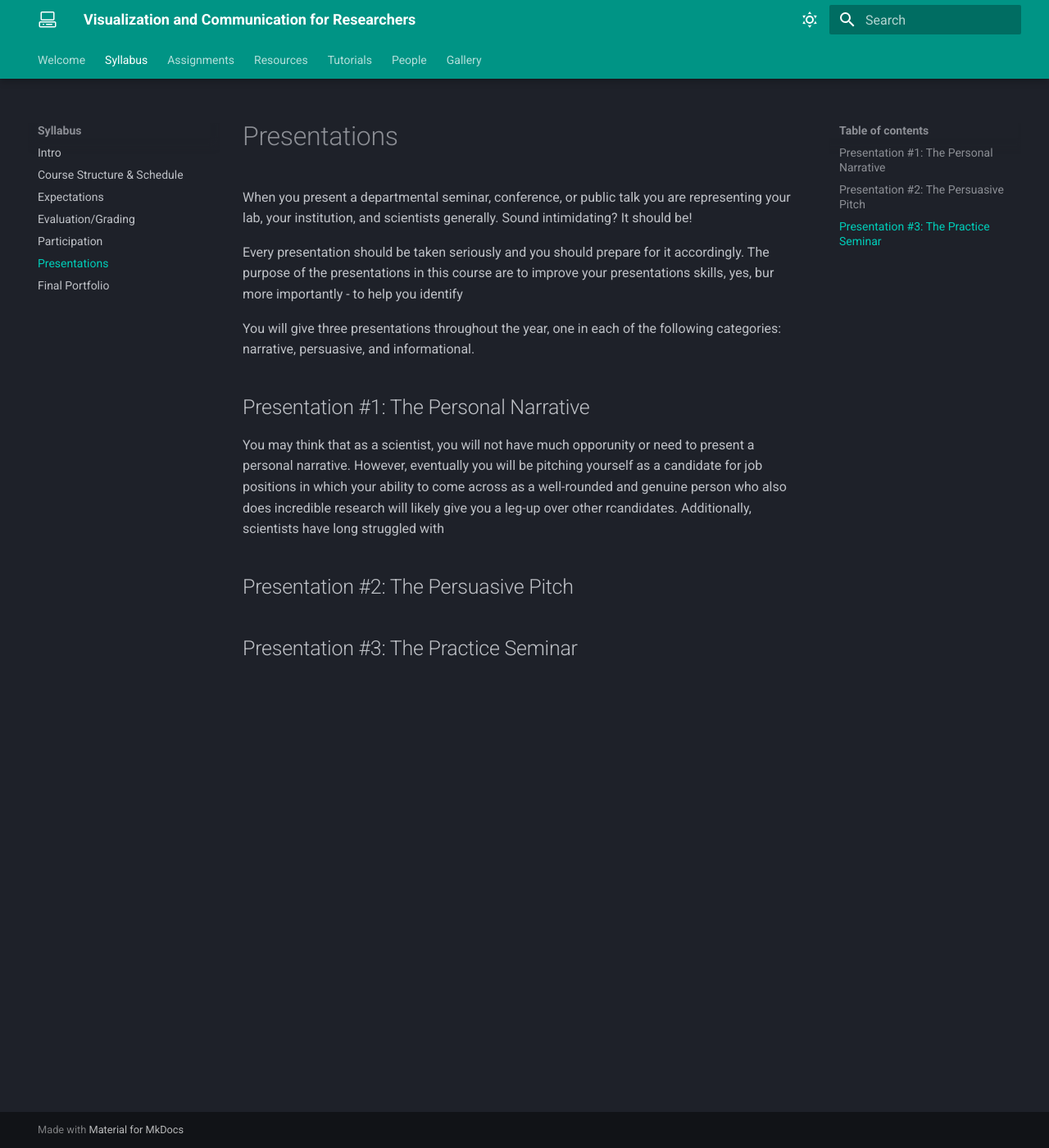
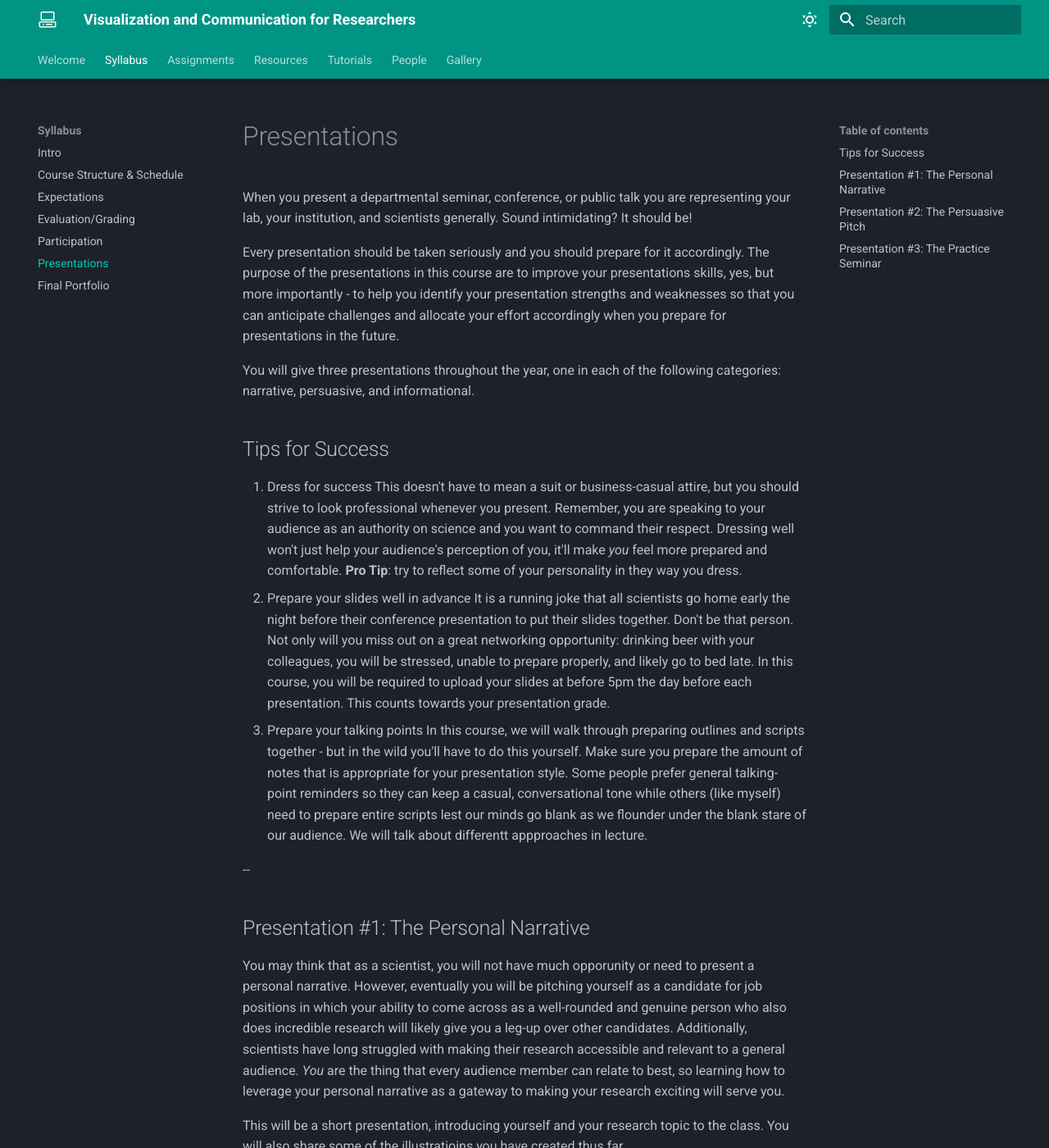
Before and after one commit to elissasoroj/vizcomm, an MkDocs documentation site: the page built from docs/presentations.md, in a window 1280 px wide and 1400 px high. Shown: the whole window at 82% size. Built offline with MkDocs 1.6.1 and Material for MkDocs 9.7.7, drawn with Linux system fonts in a browser that asks for light colours; some of the changed text lies outside the part shown.

```diff
--- a/docs/presentations.md
+++ b/docs/presentations.md
@@ -2,13 +2,47 @@
 
 When you present a departmental seminar, conference, or public talk you are representing your lab, your institution, and scientists generally. Sound intimidating? It should be!
 
-Every presentation should be taken seriously and you should prepare for it accordingly. The purpose of the presentations in this course are to improve your presentations skills, yes, bur more importantly - to help you identify
+Every presentation should be taken seriously and you should prepare for it accordingly. The purpose of the presentations in this course are to improve your presentations skills, yes, but more importantly - to help you identify your presentation strengths and weaknesses so that you can anticipate challenges and allocate your effort accordingly when you prepare for presentations in the future.
 
 You will give three presentations throughout the year, one in each of the following categories: narrative, persuasive, and informational.
 
+## Tips for Success
+1. Dress for success
+	This doesn't have to mean a suit or business-casual attire, but you should strive to look professional whenever you present. Remember, you are speaking to your audience as an authority on science and you want to command their respect. Dressing well won't just help your audience's perception of you, it'll make *you* feel more prepared and comfortable. **Pro Tip**: try to reflect some of your personality in they way you dress.
+2. Prepare your slides well in advance
+	It is a running joke that all scientists go home early the night before their conference presentation to put their slides together. Don't be that person. Not only will you miss out on a great networking opportunity: drinking beer with your colleagues, you will be stressed, unable to prepare properly, and likely go to bed late.
+	In this course, you will be required to upload your slides at before 5pm the day before each presentation. This counts towards your presentation grade.
+3. Prepare your talking points
+	In this course, we will walk through preparing outlines and scripts together - but in the wild you'll have to do this yourself. Make sure you prepare the amount of notes that is appropriate for your presentation style. Some people prefer general talking-point reminders so they can keep a casual, conversational tone while others (like myself) need to prepare entire scripts lest our minds go blank as we flounder under the blank stare of our audience. We will talk about differentt appproaches in lecture.
+
+--
 ## Presentation #1: The Personal Narrative
-You may think that as a scientist, you will not have much opporunity or need to present a personal narrative. However, eventually you will be pitching yourself as a candidate for job positions in which your ability to come across as a well-rounded and genuine person who also does incredible research will likely give you a leg-up over other rcandidates. Additionally, scientists have long struggled with
+You may think that as a scientist, you will not have much opporunity or need to present a personal narrative. However, eventually you will be pitching yourself as a candidate for job positions in which your ability to come across as a well-rounded and genuine person who also does incredible research will likely give you a leg-up over other candidates. Additionally, scientists have long struggled with making their research accessible and relevant to a general audience. *You* are the thing that every audience member can relate to best, so learning how to leverage your personal narrative as a gateway to making your research exciting will serve you.
+
+This will be a short presentation, introducing yourself and your research topic to the class. You will also share some of the illustratioins you have created thus far.
+
+<font size="3">
+<span style="color:goldenrod">*Presentation Date*</span>: Tuesday, 10/17 <br>
+<span style="color:lightcoral;">*Presentation Length*</span>: 8 minutes, 5 minutes for questions<br>
+<span style="color:cornflowerblue;">*Points*</span>: 15 points
 
 ## Presentation #2: The Persuasive Pitch
+An integral part of being a scientist is convincing others that your research matters so that they will give you money to keep doing it. Although most grant applications will be written, this is not a writing course - so you will have the opportunity to practice talking about the relevance and importance of your work in a verbal format.
+
+This presentation is still on the short side, which will forrce you to think about distilling your presentation down into the most relevant talking points.
+
+<font size="3">
+<span style="color:goldenrod">*Presentation Date*</span>: Tuesday, 11/14 or Thursday 11/16 <br>
+<span style="color:lightcoral;">*Presentation Length*</span>: 12 minutes, 8 minutes for questions<br>
+<span style="color:cornflowerblue;">*Points*</span>: 15 points
+
 
 ## Presentation #3: The Practice Seminar
+Finally, the informational presentation.
+
+<font size="3">
+<span style="color:goldenrod">*Presentation Date*</span>: Thursday, 11/30, Tuesday, 12/5 or Thursday 12/8 <br>
+<span style="color:lightcoral;">*Presentation Length*</span>: 20 minutes, 10 minutes for questions<br>
+<span style="color:cornflowerblue;">*Points*</span>: 30 points
+
+--
```
Also changed, not shown: docs/1precourse.md (+4 -2 lines), docs/expectations.md (+1 -0 lines), docs/participation.md (+9 -5 lines), docs/structure.md (+2 -0 lines), docs/syllabus.md (+3 -0 lines).
